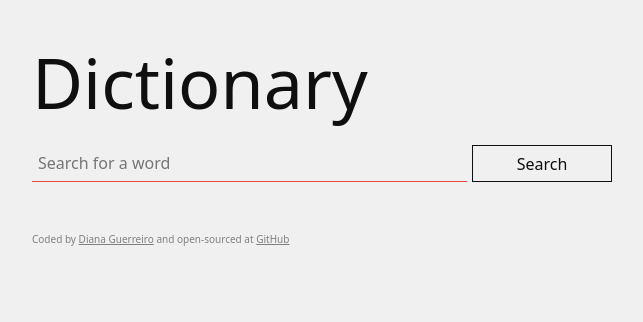
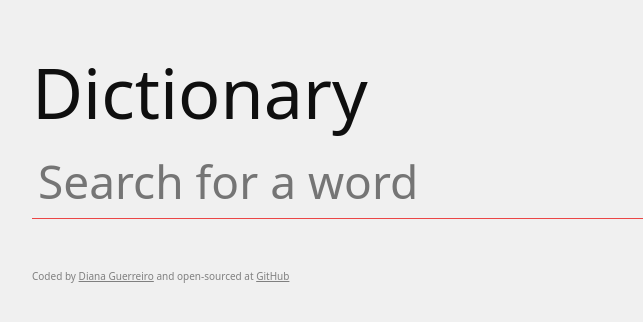
Before and after one commit to wwwavvves/dictionary_react_addon_shecodes, a React (Create React App) app: page / in a window 1280 px wide. Shown: the top 322 px of the page, without its empty margins (318-961 px from the left). Built offline with nearby package versions, Linux system fonts and the light colour scheme.

Commit message:
Deleted search button

```diff
--- a/src/App.css
+++ b/src/App.css
@@ -10,13 +10,14 @@
 
 .App {
   max-width: 600px;
-  margin: 30px auto;
+  margin: 50px auto;
   padding: 0 10px;
 }
 
 .App-header {
   font-size: 70px;
   font-weight: 500;
+  line-height: 1.2;
 }
 
 .App-header a {
--- a/src/Search.css
+++ b/src/Search.css
@@ -1,7 +1,7 @@
 form {
   display: grid;
   width: 100%;
-  grid-template-columns: 3fr 1fr;
+  grid-template-columns: 1fr;
   margin: 10px 0 50px;
 }
 
@@ -10,6 +10,9 @@ form {
   border-bottom: 1px solid var(--off-black);
   padding: 6px;
   color: var(--red);
+  font-size: 46px;
+  font-weight: 500;
+  line-height: 1;
 }
 
 .input:focus-visible {
--- a/src/Search.js
+++ b/src/Search.js
@@ -57,7 +57,6 @@ export default function Search() {
           autoFocus
           onChange={handleKeywordChange}
         />
-        <input type="submit" className="search-btn" value="Search" />
       </form>
       <Result result={result} />
       <Gallery photos={photos}/>
```
